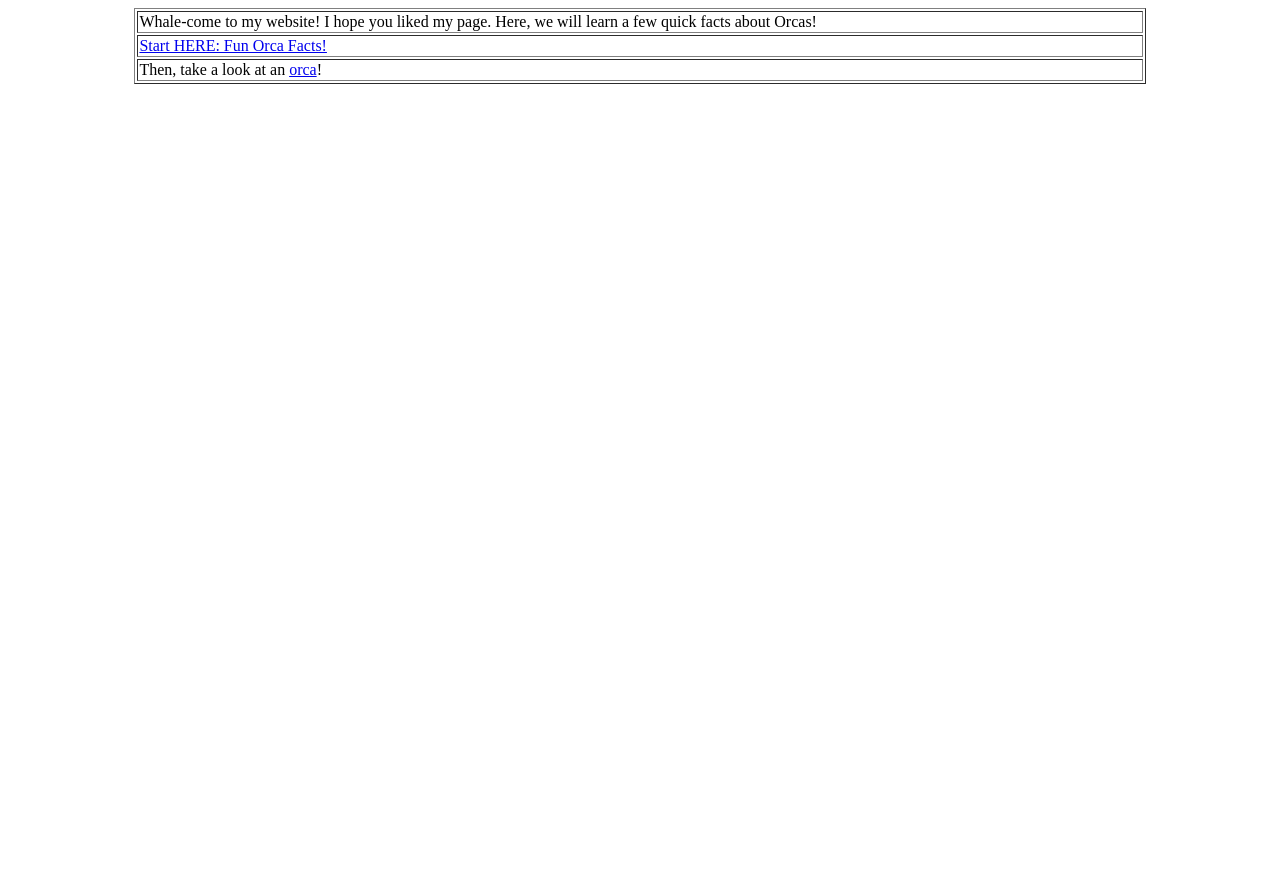
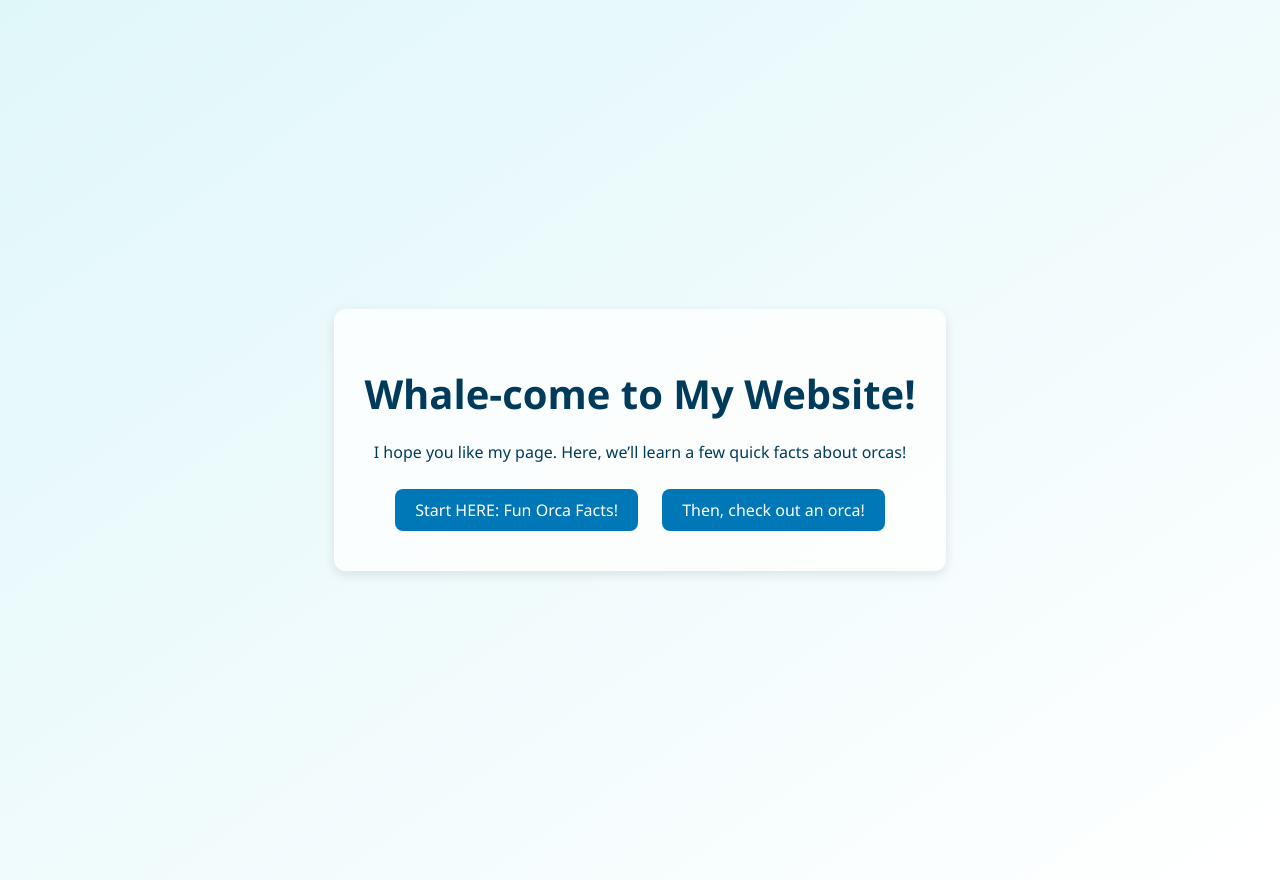
Before and after one commit to MorganAnder/First-Website, a plain HTML site: page index.html in a window 1280 px wide. Before the commit the page ends 800 px from the top, so only its background shows below. Drawn offline with Linux system fonts and the light colour scheme.

Commit message:
Update index.html

```diff
--- a/index.html
+++ b/index.html
@@ -1,28 +1,59 @@
-<html>
+<!DOCTYPE html>
+<html lang="en">
 <head>
+    <meta charset="UTF-8">
     <title>Whale-come</title>
-        <link rel="stylesheet" href="styles.css" />
+    <style>
+        body {
+            font-family: 'Segoe UI', Tahoma, Geneva, Verdana, sans-serif;
+            background: linear-gradient(to bottom right, #e0f7fa, #ffffff);
+            color: #003b5c;
+            margin: 0;
+            padding: 40px;
+            display: flex;
+            justify-content: center;
+            align-items: center;
+            min-height: 100vh;
+        }
+
+        .container {
+            background-color: #ffffffcc;
+            border-radius: 12px;
+            padding: 30px;
+            max-width: 700px;
+            box-shadow: 0 4px 12px rgba(0, 0, 0, 0.1);
+            text-align: center;
+        }
+
+        h1 {
+            font-size: 2.5em;
+            margin-bottom: 20px;
+        }
+
+        a {
+            display: inline-block;
+            margin: 10px;
+            padding: 10px 20px;
+            text-decoration: none;
+            color: #ffffff;
+            background-color: #0077b6;
+            border-radius: 8px;
+            transition: background-color 0.3s;
+        }
+
+        a:hover {
+            background-color: #005f87;
+        }
+    </style>
 </head>
 <body>
-        <center>
-            <table border="1" width="80%">
-                <tr>
-                    <td>
-                        Whale-come to my website! I hope you liked my page.
-                        Here, we will learn a few quick facts about Orcas!
-                    </td>
-                </tr>
-                <tr>
-                    <td>
+    <div class="container">
+        <h1>Whale-come to My Website!</h1>
+        <p>
+            I hope you like my page. Here, we’ll learn a few quick facts about orcas!
+        </p>
         <a href="spike.html">Start HERE: Fun Orca Facts!</a>
-                    </td>
-                </tr>
-                <tr>
-                    <td>
-                        Then, take a look at an <a href="test.html">orca</a>!
-                    </td>
-                </tr>
-            </table>
-        </center>
+        <a href="test.html">Then, check out an orca!</a>
+    </div>
 </body>
 </html>
```
Lines whose indentation alone changed are shown as unchanged.
